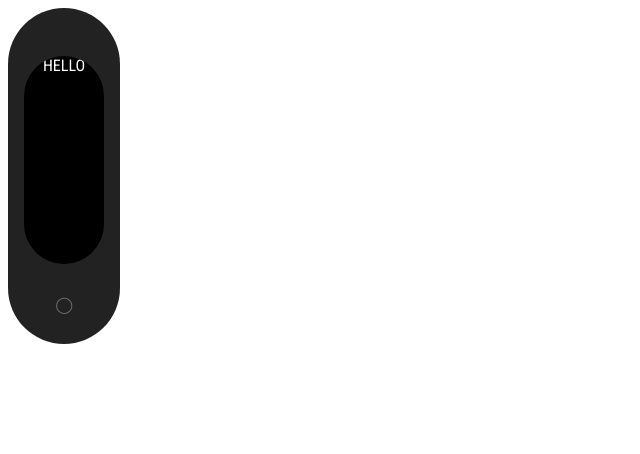
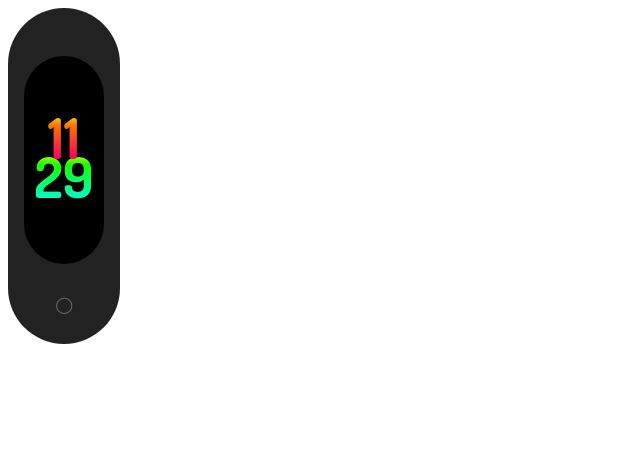
Before and after one commit to therdas/band-ui, a website built with webpack: page source/index.html in a window 1280 px wide. Shown: the whole page, without its empty margins (0-640 px from the left). Built offline with nearby package versions, Linux system fonts and the light colour scheme.

Commit message:
implemented time

```diff
--- a/package.json
+++ b/package.json
@@ -4,7 +4,7 @@
   "description": "A concept UI mocked up using the Internetz technologies",
   "main": "index.js",
   "scripts": {
-    "test": "npx webpack serve --config webpack.config.js --progress --profile --watch --content-base source/",
+    "test": "npx webpack serve --config webpack.config.js --progress --profile --watch --content-base source/ --host 0.0.0.0 ",
     "build": "npx webpack"
   },
   "keywords": [
--- a/source/index.html
+++ b/source/index.html
@@ -4,12 +4,27 @@
         <title>TESTING</title>
         <link rel="preconnect" href="https://fonts.gstatic.com">
         <link href="https://fonts.googleapis.com/css2?family=Roboto+Condensed:ital,wght@0,300;0,400;0,700;1,300;1,400;1,700&display=swap" rel="stylesheet">
+        <link href="https://fonts.googleapis.com/css2?family=Dosis:wght@700&display=swap" rel="stylesheet">
         <meta name="viewport" content="width=device-width, initial-scale=1.0" />
     </head>
     <body>
         <div id="outer">
             <div id="inner">
-                HELLO
+                <section id="bandDisplay">
+                    <span class="hour"></span>
+                    <span class="minute"></span>
+                </section>
+                <p>
+                    asdsad<br/>
+                    asdsad<br/>
+                    asdsad<br/>
+                    asdsad<br/>
+                    asdsad<br/>
+                    asdsad<br/>
+                    asdsad<br/>
+                    asdsad<br/>
+                    asdsad<br/>
+                </p>
             </div>
             <div id="circleButton">◯</div>
         </div>
--- a/source/index.ts
+++ b/source/index.ts
@@ -1 +1,14 @@
 import "./style.sass"
+initTimer(1);
+
+
+function initTimer(interval: number) {
+    setInterval(() => {
+        const d: Date = new Date();
+        let h: number = d.getHours();
+        h = h > 12 ? h - 12 : h;
+        const hr : string = h.toString().length == 1 ? "0" + h : h.toString()
+        document.querySelector('#bandDisplay > .hour')!.textContent = hr;
+        document.querySelector('#bandDisplay > .minute')!.textContent = d.getMinutes().toString();
+    }, interval * 1000);
+}
--- a/source/style.sass
+++ b/source/style.sass
@@ -13,7 +13,7 @@ body
 
     #inner
         background-color: #000000
-        overflow: hidden
+        overflow-x: hidden
         display: block
         color: white
         height: 13em
@@ -29,3 +29,33 @@ body
         padding: 0.95em
         box-sizing: border-box
         margin-top: 1em
+
+section#bandDisplay
+    position: relative
+    height: 100%
+    width: 100%
+
+    .hour, .minute
+        display: block
+        position: absolute
+        font-family: 'Dosis', 'Roboto', sans-serif, monospace
+        font-size: 3.5em
+        width: 100%
+        text-align: center
+
+    .minute
+        top: 1.5em
+        z-index: 2
+        background: -webkit-linear-gradient(#fffb00 15%,#15ff00 35%, #00ffbf 80%)
+        -webkit-background-clip: text
+        -webkit-text-fill-color: transparent
+
+    .hour
+        top: 0.8em
+        z-index: 3
+        background: -webkit-linear-gradient(#fffb00 15%,#ff7300 35%, #ff0062 80%)
+        -webkit-background-clip: text
+        -webkit-text-fill-color: transparent
+
+::-webkit-scrollbar
+    display: none
```
Also changed, not shown: 1 other file.
